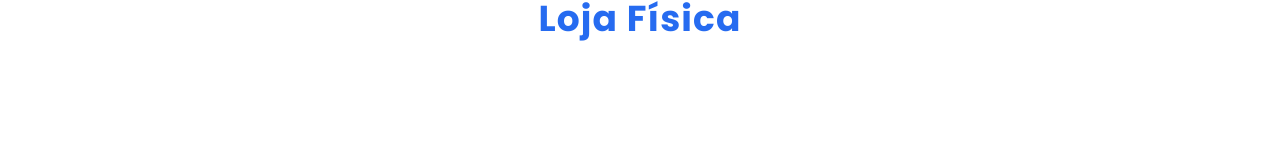
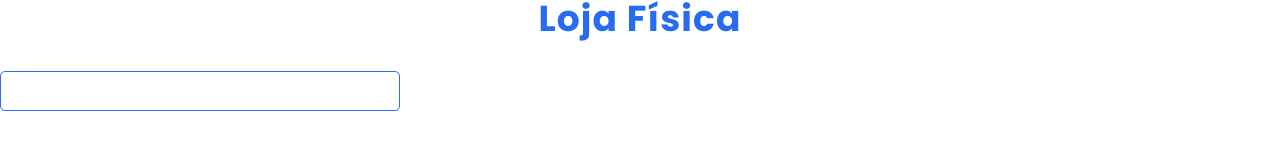
Before and after one commit to leonardobl/form-front, a React (Create React App) app: page /agendamento/domicilio in a window 1280 px wide. Shown: the part 317-478 px from the top of the page. Built offline with nearby package versions, Linux system fonts and the light colour scheme.

Commit message:
criacao do input date

```diff
--- a/package.json
+++ b/package.json
@@ -9,10 +9,12 @@
     "@types/jest": "^27.5.2",
     "@types/node": "^16.18.68",
     "@types/react": "^18.2.45",
+    "@types/react-datepicker": "^4.19.4",
     "@types/react-dom": "^18.2.18",
     "@types/react-router-hash-link": "^2.4.9",
     "axios": "^1.6.2",
     "react": "^18.2.0",
+    "react-datepicker": "^4.25.0",
     "react-dom": "^18.2.0",
     "react-hook-form": "^7.49.2",
     "react-router-dom": "^6.21.1",
--- /dev/null
+++ b/src/components/Atoms/Inputs/InputDate/index.tsx
@@ -0,0 +1,68 @@
+import React, { useState } from "react";
+import * as S from "./styles";
+import DatePicker, { ReactDatePickerProps } from "react-datepicker";
+import "react-datepicker/dist/react-datepicker.css";
+
+interface InputDateProps extends ReactDatePickerProps {}
+
+export const InputDate = (props: InputDateProps) => {
+  return (
+    <S.Container>
+      <DatePicker
+        {...props}
+        renderCustomHeader={({
+          monthDate,
+
+          decreaseMonth,
+          increaseMonth,
+        }) => (
+          <div>
+            <button
+              aria-label="Previous Month"
+              className={
+                "react-datepicker__navigation react-datepicker__navigation--previous"
+              }
+              onClick={decreaseMonth}
+            >
+              <span
+                className={
+                  "react-datepicker__navigation-icon react-datepicker__navigation-icon--previous"
+                }
+              >
+                {"<"}
+              </span>
+            </button>
+            <span className="react-datepicker__current-month">
+              {monthDate.toLocaleString("pt-BR", {
+                month: "long",
+                year: "numeric",
+              })}
+            </span>
+            <button
+              aria-label="Next Month"
+              className={
+                "react-datepicker__navigation react-datepicker__navigation--next"
+              }
+              onClick={increaseMonth}
+            >
+              <span
+                className={
+                  "react-datepicker__navigation-icon react-datepicker__navigation-icon--next"
+                }
+              >
+                {">"}
+              </span>
+            </button>
+          </div>
+        )}
+        isClearable
+        dateFormat={"dd/MM/yyyy"}
+        // onChange={(date) => {
+        //   const data = date;
+        //   setStartDate(data);
+        // }}
+        monthsShown={2}
+      />
+    </S.Container>
+  );
+};
--- /dev/null
+++ b/src/components/Atoms/Inputs/InputDate/styles.ts
@@ -0,0 +1,25 @@
+import styled from "styled-components";
+
+export const Container = styled.div`
+  .react-datepicker-wrapper {
+    width: 400px;
+  }
+
+  .react-datepicker__input-container {
+    input {
+      width: 100%;
+      height: 40px;
+      border-radius: 5px;
+      border: 1px solid red;
+      padding: 0 10px;
+
+      font-family: "Roboto";
+      font-size: 16px;
+      border: 1px solid rgba(38, 107, 240, 1);
+
+      &:focus {
+        outline: 1px solid rgba(38, 107, 240, 1);
+      }
+    }
+  }
+`;
--- a/src/components/Templates/PhysicalTemplate/index.tsx
+++ b/src/components/Templates/PhysicalTemplate/index.tsx
@@ -1,5 +1,6 @@
-import React from "react";
+import React, { useState } from "react";
 import * as S from "./styles";
+import { InputDate } from "../../Atoms/Inputs/InputDate";
 
 export const PhysicalTemplate = () => {
   return (
@@ -7,6 +8,7 @@ export const PhysicalTemplate = () => {
       <S.Content>
         <S.Title>Loja Física</S.Title>
       </S.Content>
+      <InputDate onChange={(e) => ""} monthsShown={2} />
     </S.Container>
   );
 };
--- a/src/components/Templates/PhysicalTemplate/styles.ts
+++ b/src/components/Templates/PhysicalTemplate/styles.ts
@@ -7,15 +7,18 @@ export const Container = styled.div`
 export const Content = styled.div`
   width: max-content;
   margin: 0 auto;
-  /* background-color: #266bf0; */
+  position: relative;
+`;
 
-  /* div {
-    width: 400px;
-  } */
+export const WrapperDate = styled.div`
+  width: 500px;
+  position: absolute;
+  z-index: 2;
 `;
 
 export const Title = styled.h1`
   color: #266bf0;
+
   margin-bottom: 40px;
   font-family: "Poppins";
   font-size: 36px;
```
Also changed, not shown: src/components/Atoms/Inputs/InputCustom/index.tsx (renamed from src/components/Atoms/InputCustom/index.tsx), src/components/Atoms/Inputs/InputCustom/styles.ts (renamed from src/components/Atoms/InputCustom/styles.ts), 1 other file (tests, documents, lock files or other folders).
